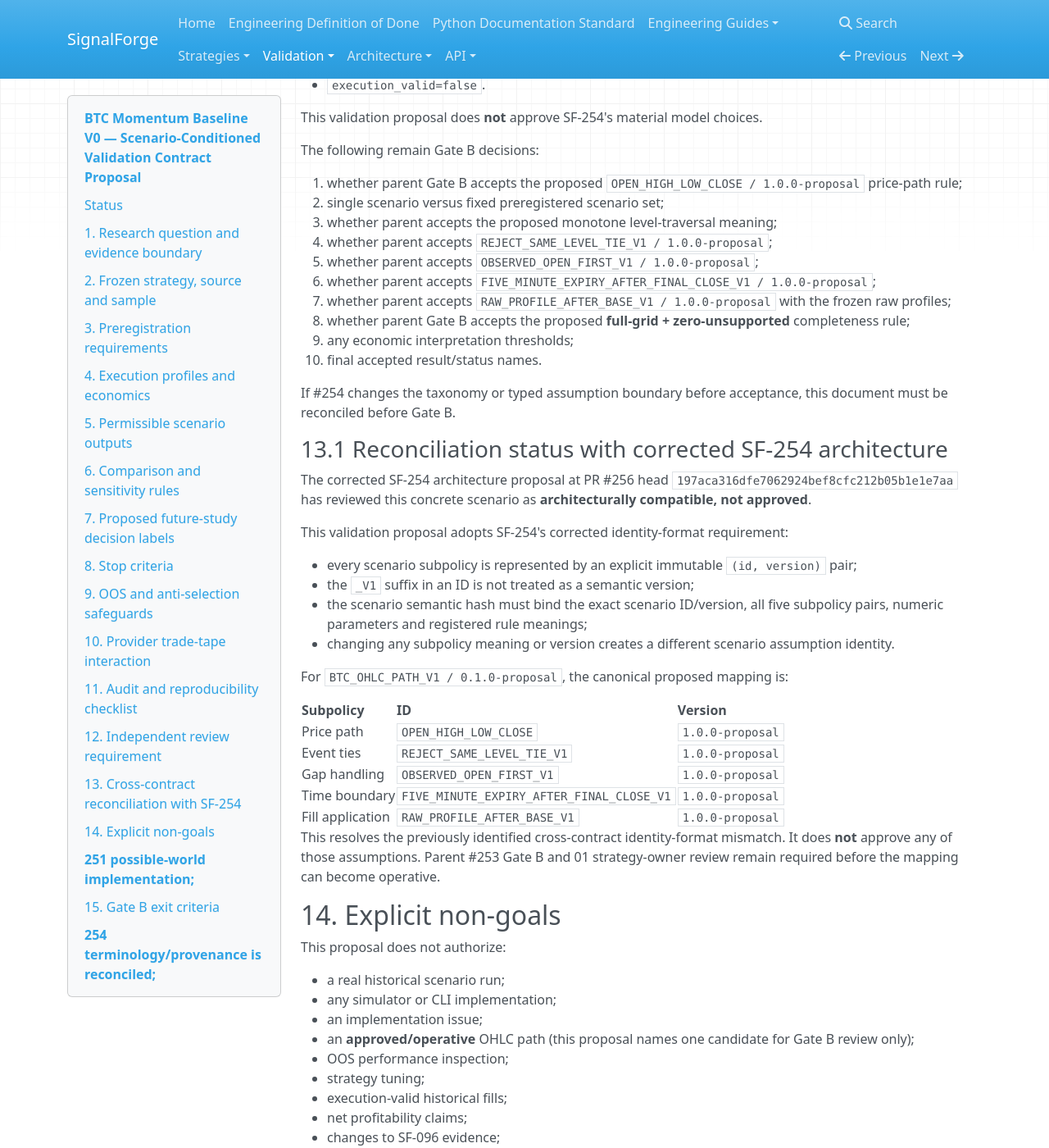
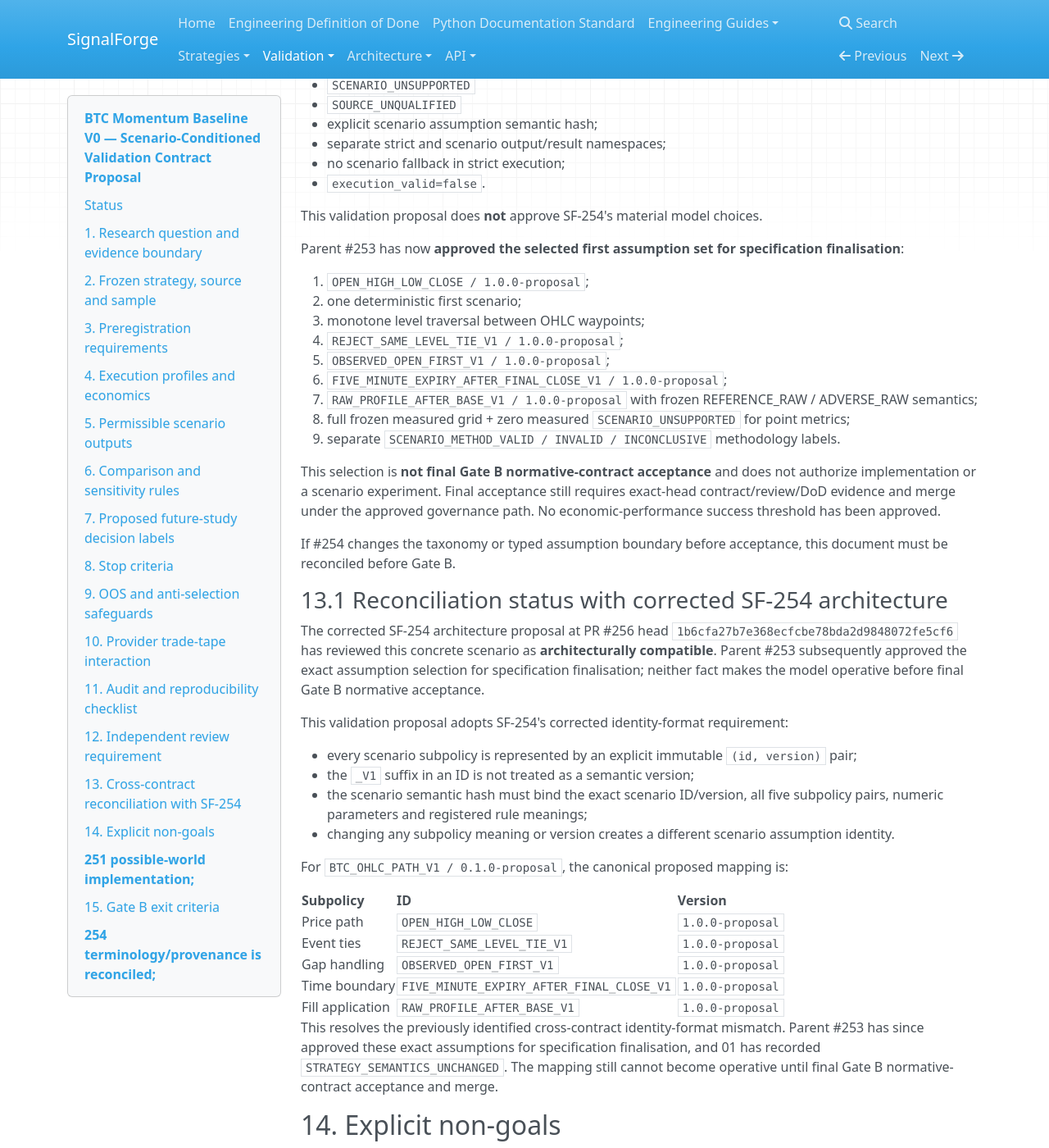
Before and after one commit to harishkamathuk/signalforge, an MkDocs documentation site: the page built from docs/validation/btc-momentum-baseline-v0-scenario-validation-v0-proposal.md, in a window 1280 px wide and 1400 px high, scrolled down 12512 px. Shown: the whole window at 82% size. Built offline with MkDocs 1.6.1, drawn with Linux system fonts in a browser that asks for light colours; nearby versions of some CDN libraries; some of the changed text lies outside the part shown.

Commit message:
docs(sf-255): align proposal with Gate B selection state

```diff
--- a/docs/validation/btc-momentum-baseline-v0-scenario-validation-v0-proposal.md
+++ b/docs/validation/btc-momentum-baseline-v0-scenario-validation-v0-proposal.md
@@ -2,7 +2,7 @@
 
 ## Status
 
-**PROPOSED — SPECIFICATION ONLY — NOT APPROVED FOR EXECUTION**
+**PROPOSED NORMATIVE CONTRACT — ASSUMPTION SET SELECTED — NOT YET ACCEPTED FOR EXECUTION**
 
 - Contract ID: `btc_momentum_baseline_v0_scenario_validation_v0`
 - Contract version: `0.1.0-proposal`
@@ -16,6 +16,8 @@
 - Proposed architecture vocabulary: PR #256 / SF-254
 - Historical source authority remains SF-088 / #225
 - Execution-valid status: **No**
+- Scenario-assumption selection: **APPROVED FOR SPECIFICATION FINALISATION by parent #253; final Gate B normative acceptance still pending**
+- Strategy-owner disposition: **`STRATEGY_SEMANTICS_UNCHANGED`**
 - PAPER / Demo / Testnet / live authority: **No**
 
 This document defines a proposed research methodology for a future **scenario-conditioned**
@@ -131,7 +133,7 @@
 
 `BTC_OHLC_PATH_V1 / 0.1.0-proposal`
 
-This is a **proposal only**. It is not operative until #254/01/#253 Gate B accepts it.
+This exact assumption set has been **selected and approved by the project owner on #253 for specification finalisation**. It remains non-operative until final Gate B normative-contract acceptance and merge. Architecture compatibility is confirmed by #254/#256, and 01 has recorded `STRATEGY_SEMANTICS_UNCHANGED`.
 
 Canonical proposed semantics:
 
@@ -233,9 +235,7 @@
 For long-side adverse slippage, ENTRY is moved upward relative to its base price; STOP/TARGET exits
 are moved downward relative to their base prices, matching the existing frozen ADVERSE_RAW meaning.
 
-These are still **scenario assumptions**, not historical fills. If #254 finds that this composition
-cannot be represented without changing accepted profile semantics, Gate B must reject this proposal
-and version a different profile contract before any experiment.
+These are still **scenario assumptions**, not historical fills. #254 has confirmed that this composition is architecturally representable without changing accepted profile semantics. Any later semantic change requires a new versioned contract and experiment identity before execution.
 
 Historical tick applicability remains `UNRESOLVED`; do not use today's Delta tick retrospectively.
 
@@ -555,18 +555,19 @@
 
 This validation proposal does **not** approve SF-254's material model choices.
 
-The following remain Gate B decisions:
+Parent #253 has now **approved the selected first assumption set for specification finalisation**:
 
-1. whether parent Gate B accepts the proposed `OPEN_HIGH_LOW_CLOSE / 1.0.0-proposal` price-path rule;
-2. single scenario versus fixed preregistered scenario set;
-3. whether parent accepts the proposed monotone level-traversal meaning;
-4. whether parent accepts `REJECT_SAME_LEVEL_TIE_V1 / 1.0.0-proposal`;
-5. whether parent accepts `OBSERVED_OPEN_FIRST_V1 / 1.0.0-proposal`;
-6. whether parent accepts `FIVE_MINUTE_EXPIRY_AFTER_FINAL_CLOSE_V1 / 1.0.0-proposal`;
-7. whether parent accepts `RAW_PROFILE_AFTER_BASE_V1 / 1.0.0-proposal` with the frozen raw profiles;
-8. whether parent Gate B accepts the proposed **full-grid + zero-unsupported** completeness rule;
-9. any economic interpretation thresholds;
-10. final accepted result/status names.
+1. `OPEN_HIGH_LOW_CLOSE / 1.0.0-proposal`;
+2. one deterministic first scenario;
+3. monotone level traversal between OHLC waypoints;
+4. `REJECT_SAME_LEVEL_TIE_V1 / 1.0.0-proposal`;
+5. `OBSERVED_OPEN_FIRST_V1 / 1.0.0-proposal`;
+6. `FIVE_MINUTE_EXPIRY_AFTER_FINAL_CLOSE_V1 / 1.0.0-proposal`;
+7. `RAW_PROFILE_AFTER_BASE_V1 / 1.0.0-proposal` with frozen REFERENCE_RAW / ADVERSE_RAW semantics;
+8. full frozen measured grid + zero measured `SCENARIO_UNSUPPORTED` for point metrics;
+9. separate `SCENARIO_METHOD_VALID / INVALID / INCONCLUSIVE` methodology labels.
+
+This selection is **not final Gate B normative-contract acceptance** and does not authorize implementation or a scenario experiment. Final acceptance still requires exact-head contract/review/DoD evidence and merge under the approved governance path. No economic-performance success threshold has been approved.
 
 If #254 changes the taxonomy or typed assumption boundary before acceptance, this document must be
 reconciled before Gate B.
@@ -575,8 +576,8 @@
 ### 13.1 Reconciliation status with corrected SF-254 architecture
 
 The corrected SF-254 architecture proposal at PR #256 head
-`197aca316dfe7062924bef8cfc212b05b1e1e7aa` has reviewed this concrete
-scenario as **architecturally compatible, not approved**.
+`1b6cfa27b7e368ecfcbe78bda2d9848072fe5cf6` has reviewed this concrete
+scenario as **architecturally compatible**. Parent #253 subsequently approved the exact assumption selection for specification finalisation; neither fact makes the model operative before final Gate B normative acceptance.
 
 This validation proposal adopts SF-254's corrected identity-format requirement:
 
@@ -596,9 +597,7 @@
 | Time boundary | `FIVE_MINUTE_EXPIRY_AFTER_FINAL_CLOSE_V1` | `1.0.0-proposal` |
 | Fill application | `RAW_PROFILE_AFTER_BASE_V1` | `1.0.0-proposal` |
 
-This resolves the previously identified cross-contract identity-format mismatch.
-It does **not** approve any of those assumptions. Parent #253 Gate B and 01 strategy-owner review
-remain required before the mapping can become operative.
+This resolves the previously identified cross-contract identity-format mismatch. Parent #253 has since approved these exact assumptions for specification finalisation, and 01 has recorded `STRATEGY_SEMANTICS_UNCHANGED`. The mapping still cannot become operative until final Gate B normative-contract acceptance and merge.
 
 ## 14. Explicit non-goals
 
@@ -624,8 +623,10 @@
 - this proposed validation methodology has been adversarially reviewed;
 - #254 terminology/provenance is reconciled;
 - the actual scenario assumption set and unsupported cases are explicit;
-- the 01 strategy-owner disposition is recorded;
+- the 01 strategy-owner disposition is recorded (**satisfied: `STRATEGY_SEMANTICS_UNCHANGED`**);
 - source-controlled architecture/ADR and validation contract revisions are identified;
-- parent #253 explicitly accepts the material assumptions and Gate B.
+- parent #253's material-assumption selection is recorded (**satisfied for specification finalisation**);
+- exact-head cross-contract review/DoD requirements are satisfied;
+- parent #253 records final Gate B normative-contract acceptance after those evidence gates.
 
 Until then, this file is a **proposal only** and no historical scenario performance may be executed.
```
